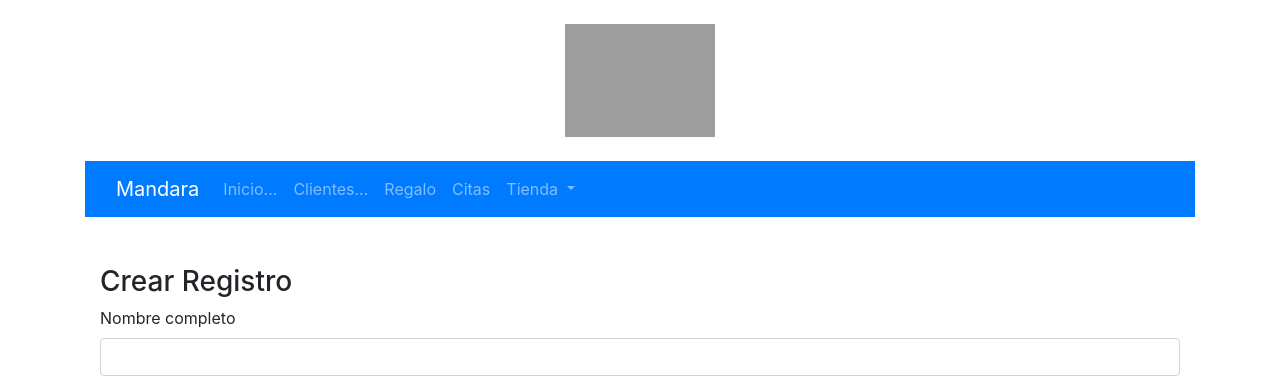
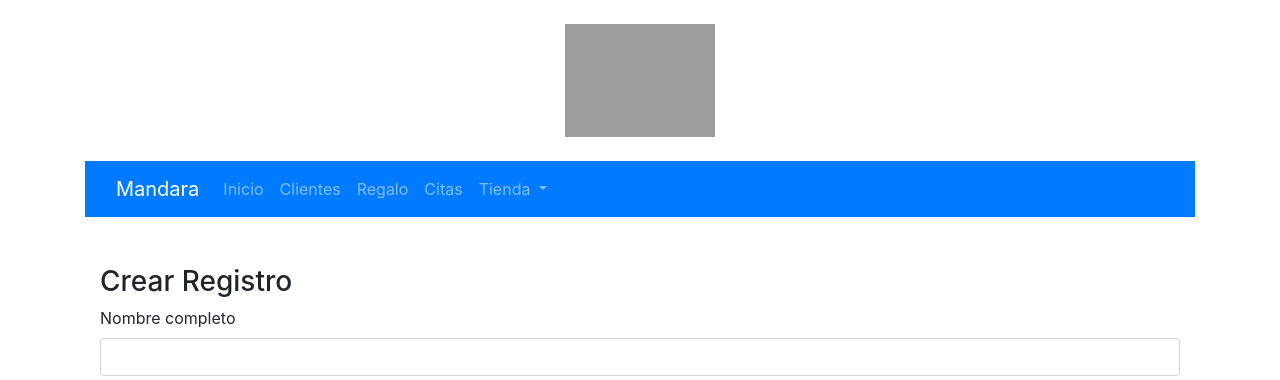
Before and after one commit to renan2013/sistema_mandara, a PHP site: page /clientes/create.php in a window 1280 px wide. Shown: the top 380 px of the page. Run offline with PHP 8.4, Linux system fonts and the light colour scheme; grey boxes are pictures that could not be loaded.

Commit message:
Revierte cambios de prueba en el menú

```diff
--- a/menu.php
+++ b/menu.php
@@ -10,10 +10,10 @@
       <a class="navbar-brand" href="https://semillasdelagro.com/pruebas/sistema_mandara/">Mandara</a>
       <ul class="navbar-nav me-auto mb-2 mb-lg-0">
         <li class="nav-item">
-          <a class="nav-link" aria-current="page" href="https://semillasdelagro.com/pruebas/sistema_mandara/">Inicio...</a>
+          <a class="nav-link" aria-current="page" href="https://semillasdelagro.com/pruebas/sistema_mandara/">Inicio</a>
         </li>
         <li class="nav-item">
-          <a class="nav-link" aria-current="page" href="https://semillasdelagro.com/pruebas/sistema_mandara/">Clientes...</a>
+          <a class="nav-link" aria-current="page" href="https://semillasdelagro.com/pruebas/sistema_mandara/">Clientes</a>
         </li>
         <li class="nav-item">
           <a class="nav-link" aria-current="page" href="https://semillasdelagro.com/pruebas/sistema_mandara/regalo.php">Regalo</a>
```
